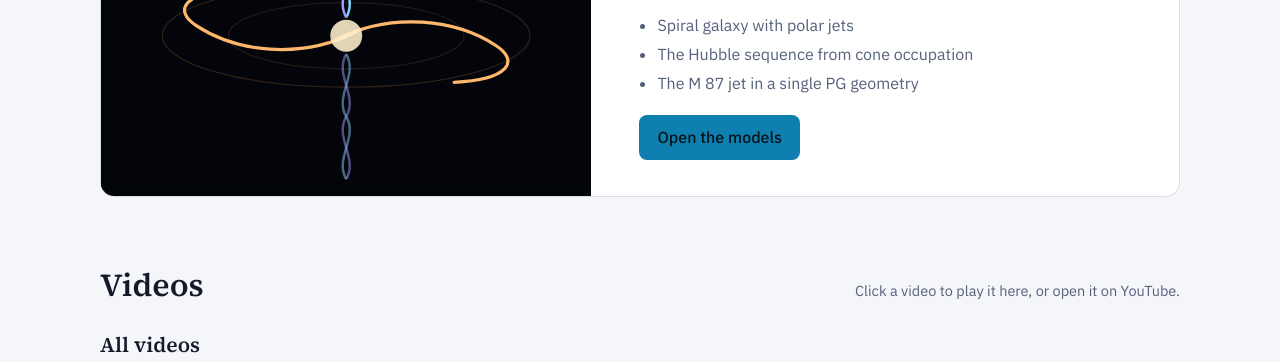
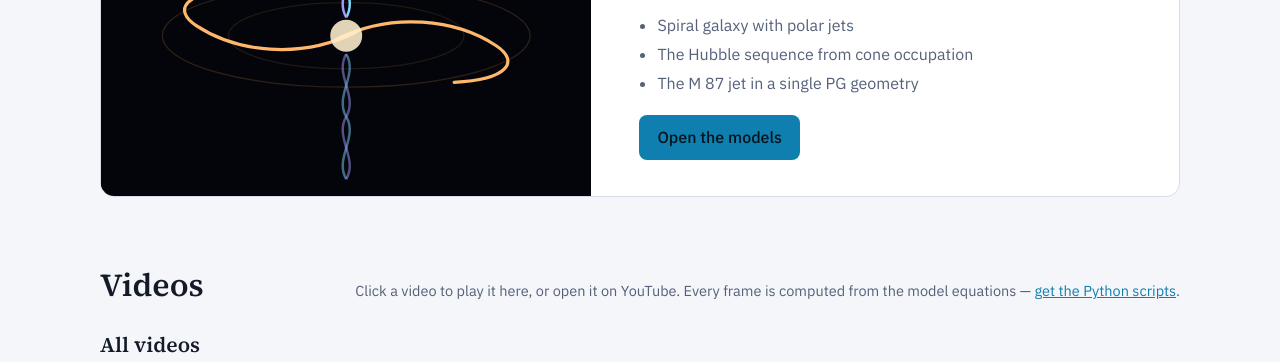
Before and after one commit to haas2u-ai/bq-galaxy-models, a plain HTML site: page landing.html in a window 1280 px wide. Shown: the part 515-877 px from the top of the page. Drawn offline with Linux system fonts and the light colour scheme; no server answers; grey boxes are pictures that could not be loaded.

Commit message:
Add files via upload

```diff
--- a/landing.html
+++ b/landing.html
@@ -49,6 +49,7 @@ h1{font-family:var(--serif);font-weight:600;font-size:clamp(32px,5vw,54px);line-
 .sechead{display:flex;justify-content:space-between;align-items:baseline;gap:16px;flex-wrap:wrap;margin-bottom:18px}
 .sechead h2{font-family:var(--serif);font-weight:600;font-size:clamp(24px,2.6vw,32px);margin:0}
 .sechead p{margin:0;color:var(--soft);font-size:14.5px}
+.sechead p a{color:var(--cyan)}
 .group{margin-bottom:34px}.gh{font-family:var(--serif);font-weight:600;font-size:21px;margin:0 0 4px}.gp{color:var(--soft);font-size:14.5px;margin:0 0 14px}
 .vids{display:grid;grid-template-columns:repeat(auto-fill,minmax(260px,1fr));gap:18px;list-style:none;margin:0;padding:0}
 .vid{background:var(--surface);border:1px solid var(--edge);border-radius:12px;overflow:hidden;display:flex;flex-direction:column}
@@ -120,7 +121,7 @@ footer li{margin-bottom:4px}
   <section aria-labelledby="videos-h">
     <div class="sechead">
       <h2 id="videos-h">Videos</h2>
-      <p>Click a video to play it here, or open it on YouTube.</p>
+      <p>Click a video to play it here, or open it on YouTube. Every frame is computed from the model equations — <a href="https://github.com/haas2u-ai/bq-galaxy-models/tree/main/bq-video-scripts">get the Python scripts</a>.</p>
     </div>
     <div class="group" id="g-model"><h3 class="gh">The galaxy model</h3><p class="gp">How space flows through a galaxy, and how a constant-Lagrangian inflow shapes spiral arms, nested spirals and the Hubble sequence.</p><ul class="vids"></ul></div>
     <div class="group" id="g-fit"><h3 class="gh">Fitting real rotation curves</h3><p class="gp">Step-by-step fits to SPARC data: one Lagrangian, two Lagrangians, and a constant offset.</p><ul class="vids"></ul></div>
@@ -141,6 +142,7 @@ footer li{margin-bottom:4px}
       <strong style="color:var(--ink)">Links</strong>
       <ul>
         <li><a href="https://haas2u-ai.github.io/bq-galaxy-models/">Interactive models</a></li>
+        <li><a href="https://github.com/haas2u-ai/bq-galaxy-models/tree/main/bq-video-scripts">Python scripts for the videos</a> (MIT licence)</li>
         <li><a href="https://github.com/haas2u-ai/bq-galaxy-models">Source on GitHub</a></li>
       </ul>
     </div>
```
